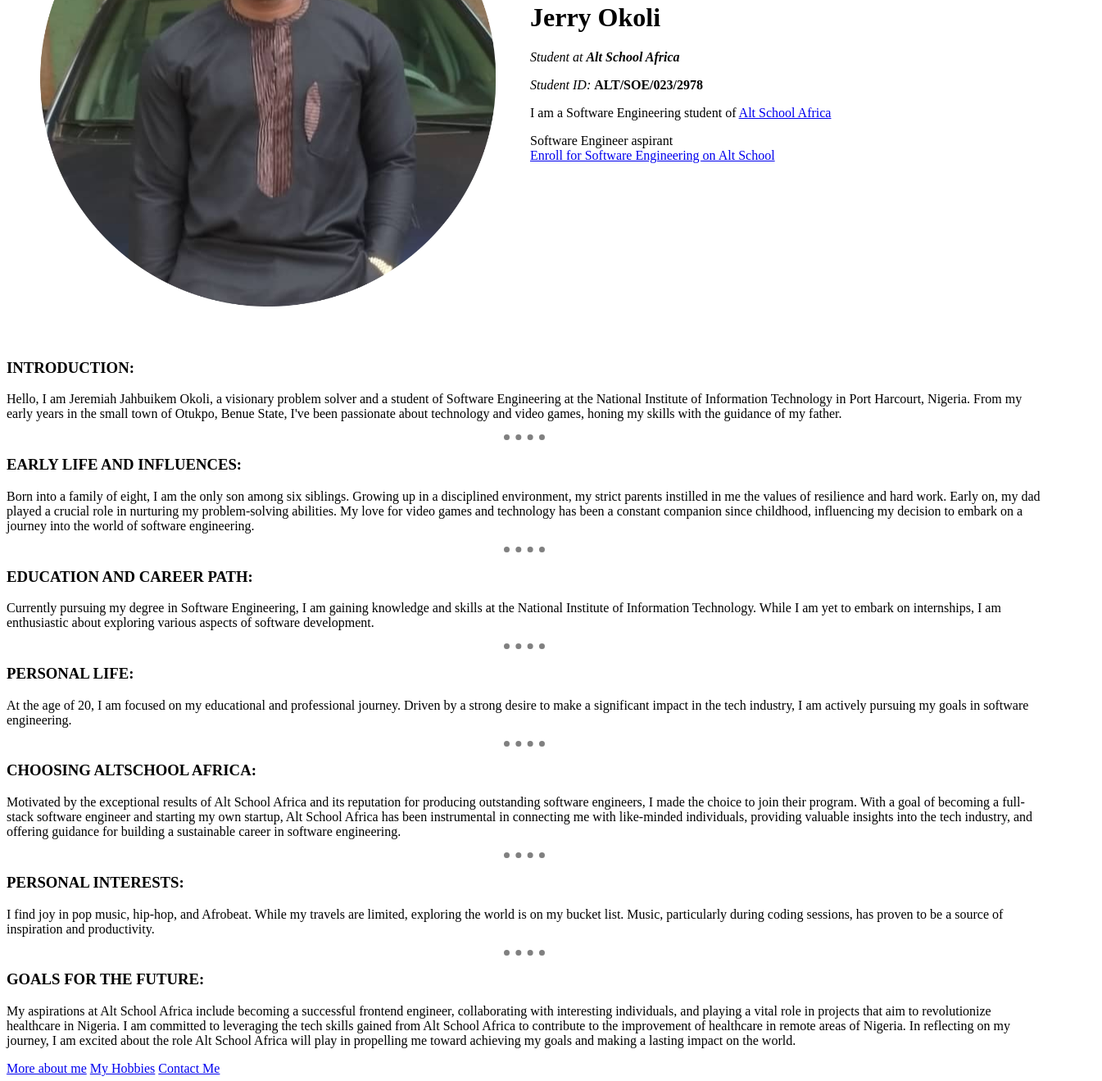
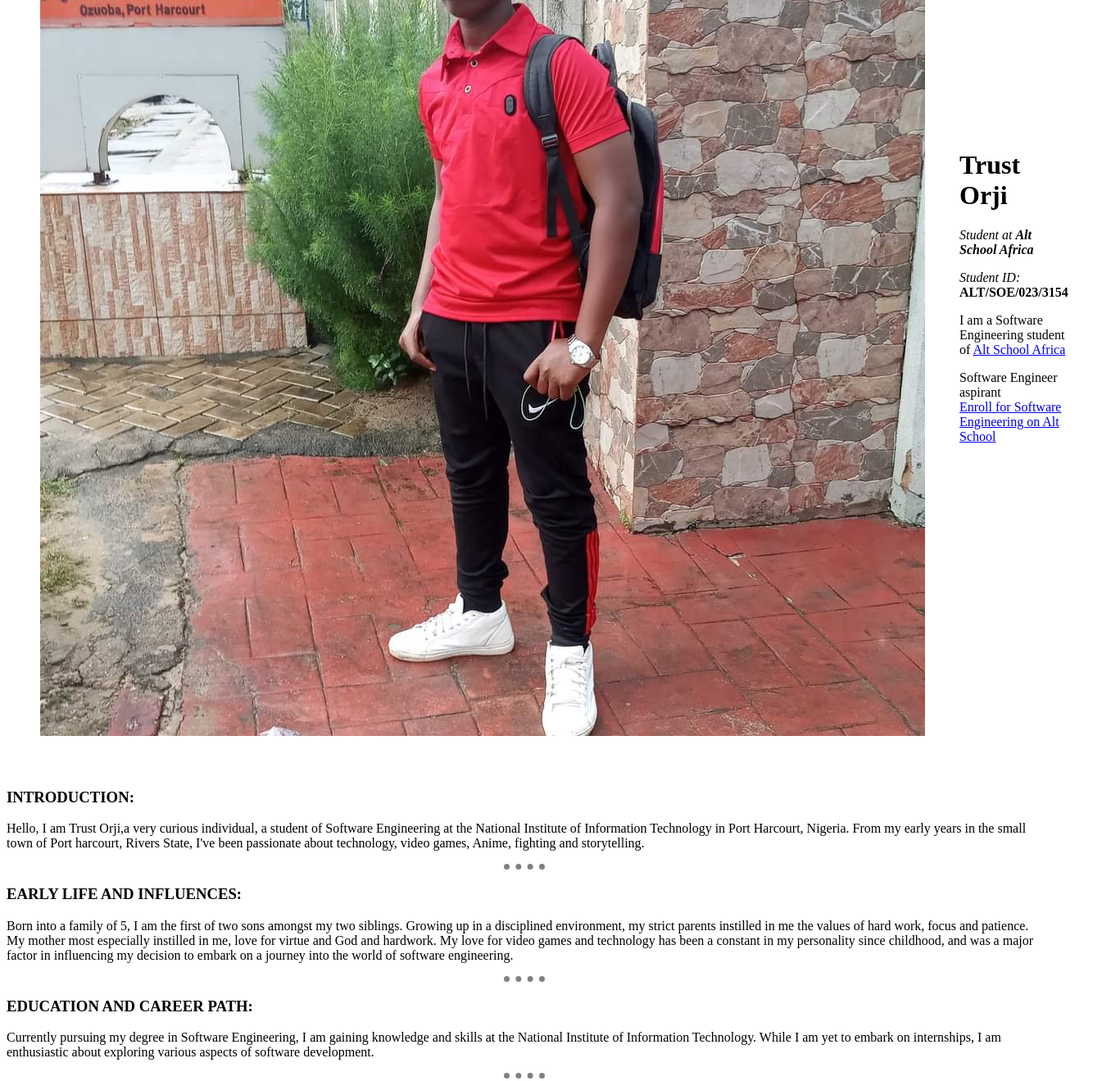
Before and after one commit to trustbck/1st-assignment, a plain HTML site: page index.html in a window 1280 px wide. Shown: the part 231-1550 px from the top of the page at 82% size, 1345 px wide, since content can reach past the window. Drawn offline with Linux system fonts and the light colour scheme.

Commit message:
assignment

```diff
--- a/index.html
+++ b/index.html
@@ -5,8 +5,7 @@
     <meta charset="UTF-8">
     <meta http-equiv="X-UA-Compatible" content="IE=edge">
     <meta name="viewport" content="width=device-width, initial-scale=1.0">
-    <title>Jerry' personal site</title>
-    <!-- <link rel="stylesheet" href="css/styles.css"> -->
+    <title>Trust' personal site</title>
     <style>
         hr {
 
@@ -24,11 +23,11 @@
 <body>
     <table cellspacing="40">
         <tr>
-            <td><img src="display.png"" alt=" picture of Jerry Okoli"></td>
+            <td><img src="display.jpg"" alt=" picture of Jerry Okoli"></td>
             <td>
-                <h1>Jerry Okoli</h1>
+                <h1>Trust Orji</h1>
                 <p><em>Student at <strong>Alt School Africa</strong></em></p>
-                <p> <em>Student ID:</em> <strong>ALT/SOE/023/2978</strong></p>
+                <p> <em>Student ID:</em> <strong>ALT/SOE/023/3154</strong></p>
                 <p>I am a Software Engineering student of <a href="https://altschoolafrica.com/">Alt School Africa </a>
                 </p>
                 <p>Software Engineer aspirant<br> <a href="AltSchoolForm.html">Enroll for Software Engineering on Alt
@@ -38,18 +37,16 @@
     </table>
 
     <h3>INTRODUCTION:</h3>
-    <p>Hello, I am Jeremiah Jahbuikem Okoli, a visionary problem solver and a student of Software Engineering at the
+    <p>Hello, I am Trust Orji,a very curious individual, a student of Software Engineering at the
         National Institute of Information Technology in Port Harcourt, Nigeria. From my early years in the small town of
-        Otukpo, Benue State, I've been passionate about technology and video games, honing my skills with the guidance
-        of my father.</p>
+        Port harcourt, Rivers State, I've been passionate about technology, video games, Anime, fighting and storytelling.</p>
 
     <hr>
 
     <h3>EARLY LIFE AND INFLUENCES:</h3>
-    <p>Born into a family of eight, I am the only son among six siblings. Growing up in a disciplined environment, my
-        strict parents instilled in me the values of resilience and hard work. Early on, my dad played a crucial role in
-        nurturing my problem-solving abilities. My love for video games and technology has been a constant companion
-        since childhood, influencing my decision to embark on a journey into the world of software engineering.</p>
+    <p>Born into a family of 5, I am the first of two sons amongst my two siblings. Growing up in a disciplined environment, my
+        strict parents instilled in me the values of hard work, focus and patience. My mother most especially instilled in me, love for virtue and God and hardwork.
+         My love for video games and technology has been a constant in my personality since childhood, and was a major factor in influencing my decision to embark on a journey into the world of software engineering.</p>
 
     <hr>
 
@@ -61,7 +58,7 @@
     <hr>
 
     <h3>PERSONAL LIFE:</h3>
-    <p>At the age of 20, I am focused on my educational and professional journey. Driven by a strong desire to make a significant impact in the tech industry, I am actively pursuing my goals in software engineering.</p>
+    <p>At the age of 19, I am focused on my educational and professional journey. Driven by a strong desire to make a significant impact in the tech industry, I am actively pursuing my goals in software engineering.</p>
 
     <hr>
 
@@ -90,7 +87,6 @@
         achieving my goals and making a lasting impact on the world.</p>
 
     <a href="more-about-me.html">More about me</a>
-    <a href="my-hobbies.html">My Hobbies</a>
     <a href="contact.html">Contact Me</a>
 </body>
 
```
Also changed, not shown: contact.html (+3 -3 lines), more-about-me.html (+4 -17 lines), my-hobbies.html (deleted, +0 -17 lines), WhatsApp Image 2023-10-21 at 17.16.23.jpg (deleted), display.jpg (added), display.png (deleted).
